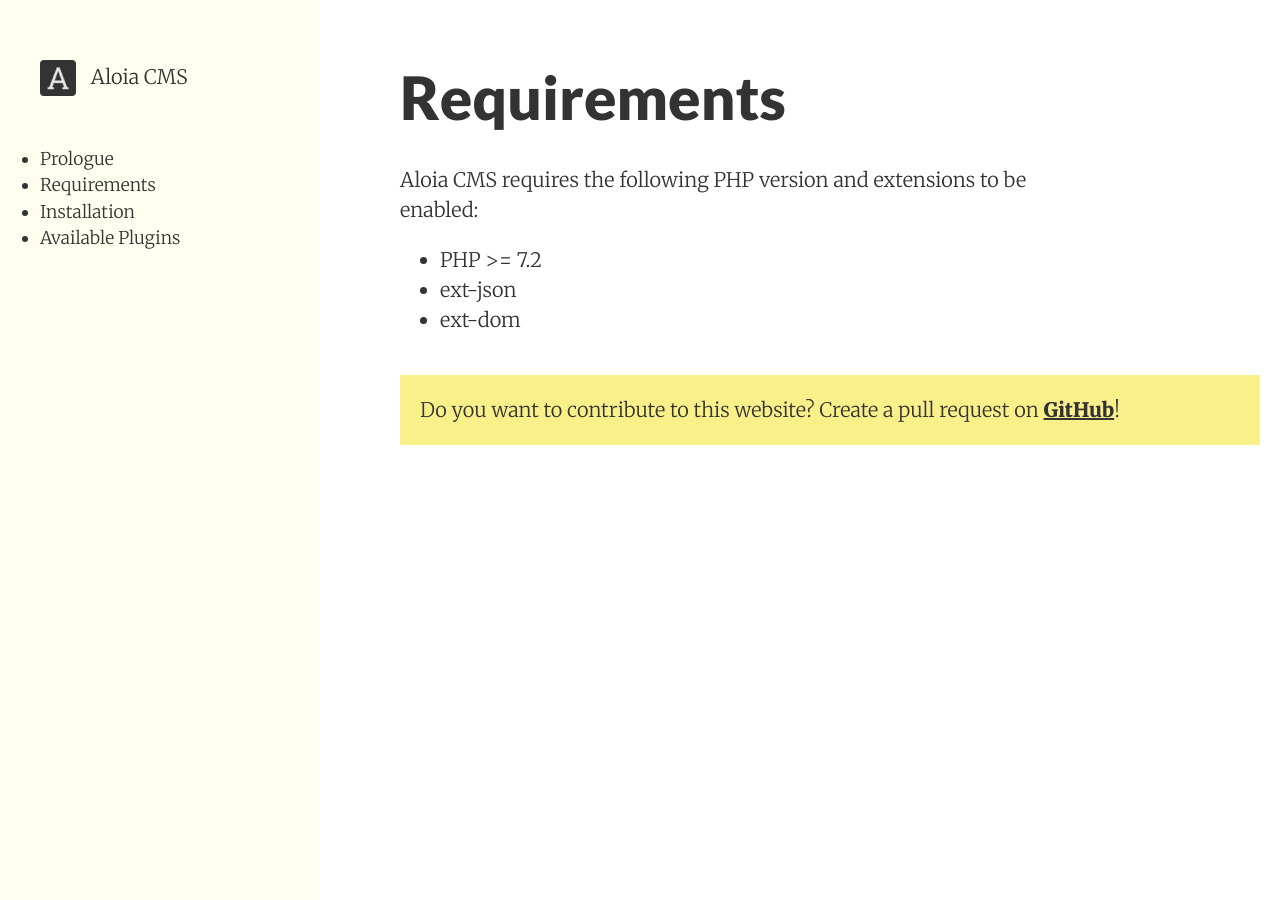
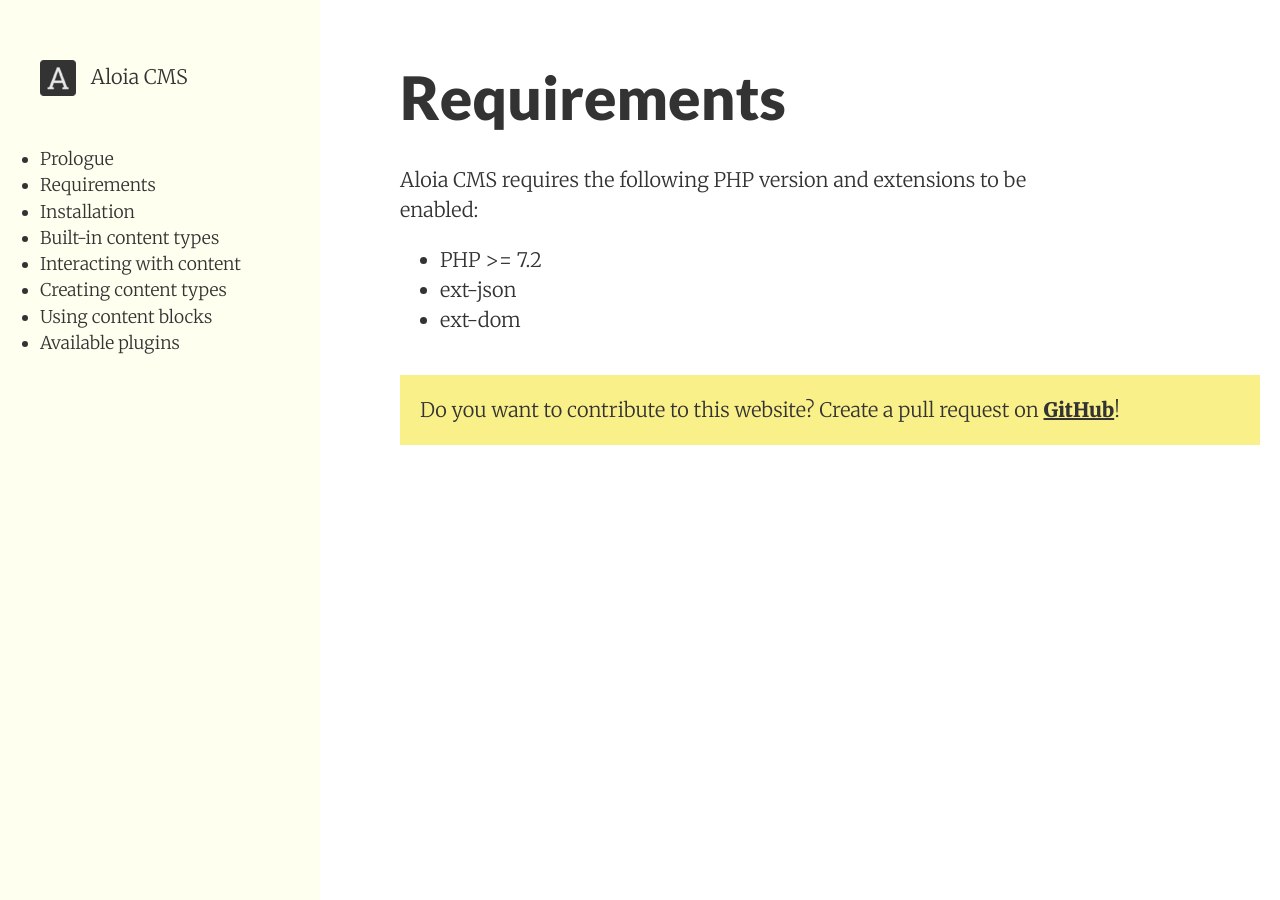
Before and after one commit to roelofjan-elsinga/aloia-cms-website, a Jekyll site: the page built from _documentation/requirements.md, in a window 1280 px wide. Built offline with Jekyll 4.4.1, drawn with Linux system fonts in a browser that asks for light colours; nearby versions of some CDN libraries.

Commit message:
Added additional documentation

```diff
--- a/_config.yml
+++ b/_config.yml
@@ -48,10 +48,6 @@
 collections:
   documentation:
     output: true
-    order:
-      - requirements.md
-      - installation.md
-      - plugins.md
 
 show_social_icons: true
 enable_anchorjs: true
--- a/_includes/documentation_sidebar.html
+++ b/_includes/documentation_sidebar.html
@@ -7,9 +7,25 @@
     <li class="mr-4 md:mr-0">
         <a href="{% link documentation.md %}" class="text-primary">Prologue</a>
     </li>
-    {% for documentation in site.documentation %}
-        <li class="mr-4 md:mr-0">
-            <a href="{{ documentation.url }}" class="text-primary">{{documentation.title}}</a>
-        </li>
-    {% endfor %}
+    <li class="mr-4 md:mr-0">
+        <a href="{% link _documentation/requirements.md %}" class="text-primary">Requirements</a>
+    </li>
+    <li class="mr-4 md:mr-0">
+        <a href="{% link _documentation/installation.md %}" class="text-primary">Installation</a>
+    </li>
+    <li class="mr-4 md:mr-0">
+        <a href="{% link _documentation/built-in-content-types.md %}" class="text-primary">Built-in content types</a>
+    </li>
+    <li class="mr-4 md:mr-0">
+        <a href="{% link _documentation/interacting-with-content.md %}" class="text-primary">Interacting with content</a>
+    </li>
+    <li class="mr-4 md:mr-0">
+        <a href="{% link _documentation/creating-content-types.md %}" class="text-primary">Creating content types</a>
+    </li>
+    <li class="mr-4 md:mr-0">
+        <a href="{% link _documentation/using-content-blocks.md %}" class="text-primary">Using content blocks</a>
+    </li>
+    <li class="mr-4 md:mr-0">
+        <a href="{% link _documentation/plugins.md %}" class="text-primary">Available plugins</a>
+    </li>
 </ul>
```
Also changed, not shown: _documentation/built-in-content-types.md (added, +20 -0 lines), _documentation/creating-content-types.md (added, +30 -0 lines), _documentation/interacting-with-content.md (added, +59 -0 lines), _documentation/using-content-blocks.md (added, +107 -0 lines).
